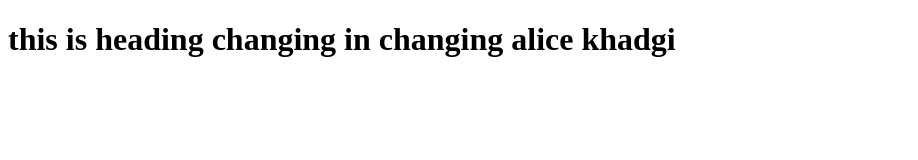
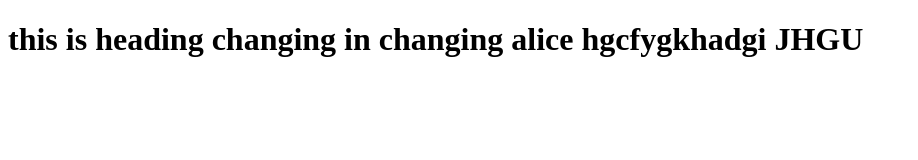
Before and after one commit to aliceK2/testgit, a plain HTML site: page index.htm in a window 1280 px wide. Shown: the whole page, without its empty margins (0-918 px from the left). Drawn offline with Linux system fonts and the light colour scheme.

Commit message:
Changed this, that, and the other thing

```diff
--- a/index.htm
+++ b/index.htm
@@ -7,6 +7,6 @@
     <title>Document</title>
 </head>
 <body>
-    <h1>this is heading changing in changing alice khadgi</h1>
+    <h1>this is heading changing in changing alice hgcfygkhadgi JHGU</h1>
 </body>
 </html>
```
